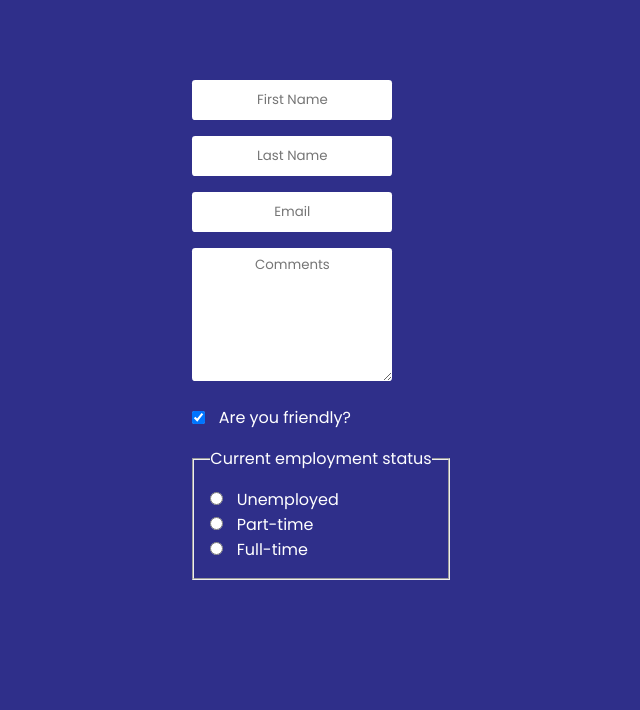
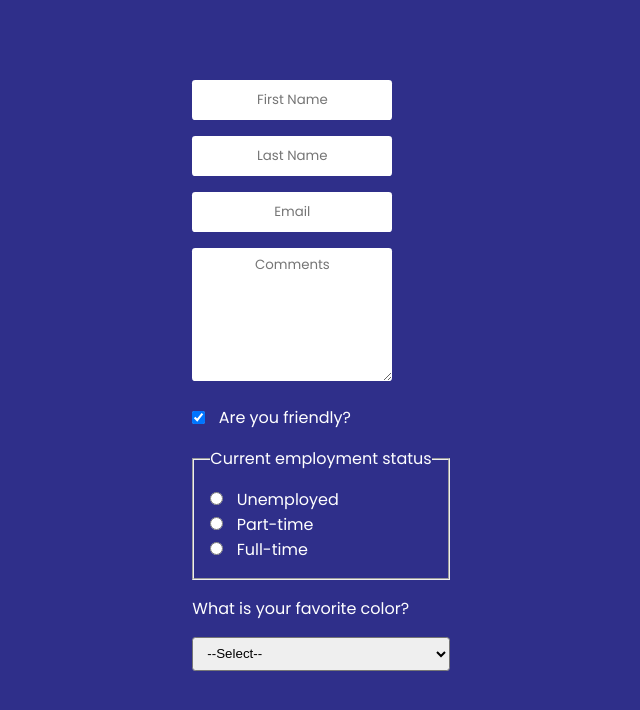
Before and after one commit to nurme-ave/react-example-forms, a React (Create React App) app: page / in a window 1280 px wide. Shown: the top 710 px of the page, without its empty margins (319-959 px from the left). Built offline with nearby package versions, Linux system fonts and the light colour scheme.

Commit message:
add select tag

```diff
--- a/src/App.css
+++ b/src/App.css
@@ -57,3 +57,21 @@ fieldset {
   padding: 1em;
   color: #fff;
 }
+
+.select {
+  display: flex;
+  flex-direction: column;
+  gap: 1em;
+  color: #fff;
+}
+
+.options {
+  height: 2.5em;
+  text-indent: .75em;
+  border-radius: .25em;
+}
+
+.options:focus {
+  text-indent: .75em;
+  outline: 0;
+}
--- a/src/components/Form.js
+++ b/src/components/Form.js
@@ -7,10 +7,16 @@ function Form() {
     email: "",
     comments: "",
     isFriendly: true,
-    employment: ""
+    employment: "",
+    favColor: ""
   });
 
   console.log(formData)
+
+  const optionsArr = ["red", "orange", "yellow", "green", "blue", "indigo", "violet"];
+  const optionsEl = optionsArr.map((option) => {
+    return <option value={option}>{option.charAt(0).toUpperCase() + option.slice(1).toLowerCase()}</option>;
+  })
 
   function handleChange(e) {
     const { name, value, type, checked } = e.target;
@@ -99,6 +105,20 @@ function Form() {
         <label htmlFor="full-time">Full-time</label>
         <br />
       </fieldset>
+
+      <div className="select">
+        <label htmlFor="favColor">What is your favorite color?</label>
+        <select
+          id="favColor"
+          value={formData.favouriteColor}
+          onChange={handleChange}
+          name="favColor"
+          className="options"
+        >
+          <option value="">--Select--</option>
+          { optionsEl }
+        </select>
+      </div>
     </form>
   )
 }
```
